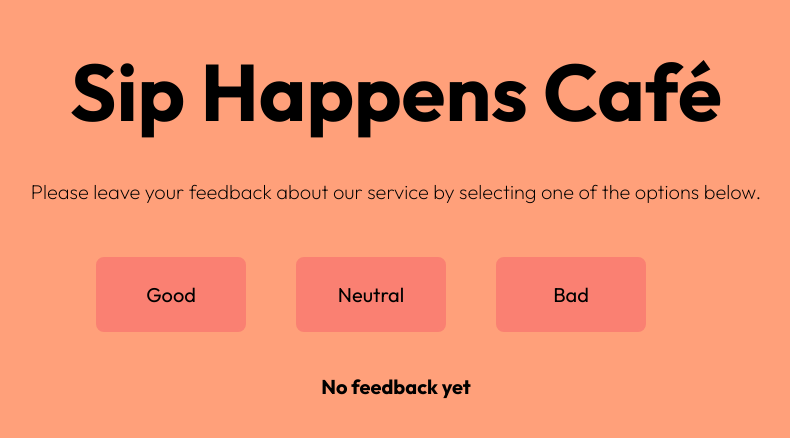
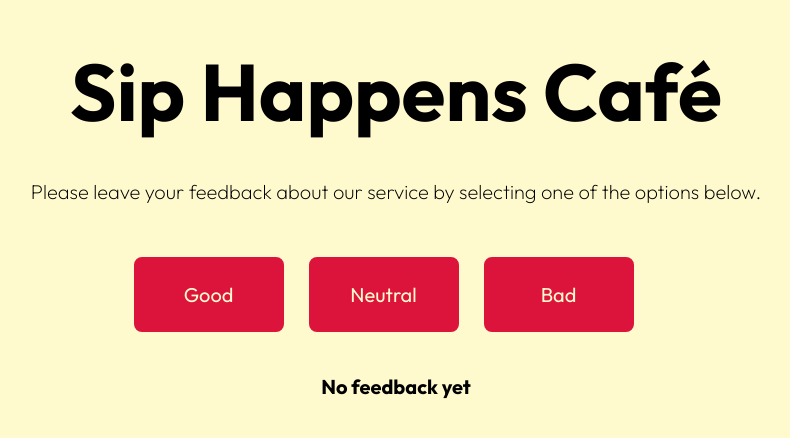
Before and after one commit to PHOTOVT/goit-react-hw-02, a React (Vite) app: page / in a window 1280 px wide. Shown: the part 200-638 px from the top of the page, without its empty margins (244-1034 px from the left). Built offline with nearby package versions, Linux system fonts and the light colour scheme.

Commit message:
3rd styles update

```diff
--- a/src/components/Feedback/Feedback.module.css
+++ b/src/components/Feedback/Feedback.module.css
@@ -5,4 +5,5 @@
 
 .feedbackListItem {
   font-size: 20px;
+  font-weight: 700;
 }
--- a/src/components/Options/Options.module.css
+++ b/src/components/Options/Options.module.css
@@ -4,7 +4,7 @@
 
 .optionsList {
   display: flex;
-  gap: 50px;
+  gap: 25px;
   justify-content: center;
 }
 
@@ -16,8 +16,8 @@
   font-size: 20px;
   height: 75px;
   width: 150px;
-  color: black;
-  background: salmon;
+  color: lemonchiffon;
+  background: crimson;
 }
 
 .optionGood:hover,
@@ -30,7 +30,7 @@
 .showButton:active,
 .buttonReset:hover,
 .buttonReset:active {
-  color: black;
+  color: crimson;
   background: transparent;
-  border: 2px solid salmon;
+  border: 2px solid crimson;
 }
--- a/src/index.css
+++ b/src/index.css
@@ -23,7 +23,7 @@ ol {
 body {
   font-family: "Outfit";
   color: black;
-  background: lightsalmon;
+  background: lemonchiffon;
   margin: 0;
   display: flex;
   place-items: center;
@@ -32,13 +32,11 @@ body {
 }
 
 button {
+  border: 2px solid crimson;
   border-radius: 8px;
-  border: 2px solid salmon;
   padding: 0.6em 1.2em;
-  font-size: 1em;
   font-weight: 400;
   font-family: inherit;
-  background-color: #1a1a1a;
   cursor: pointer;
   transition: border-color 0.25s;
 }
```
